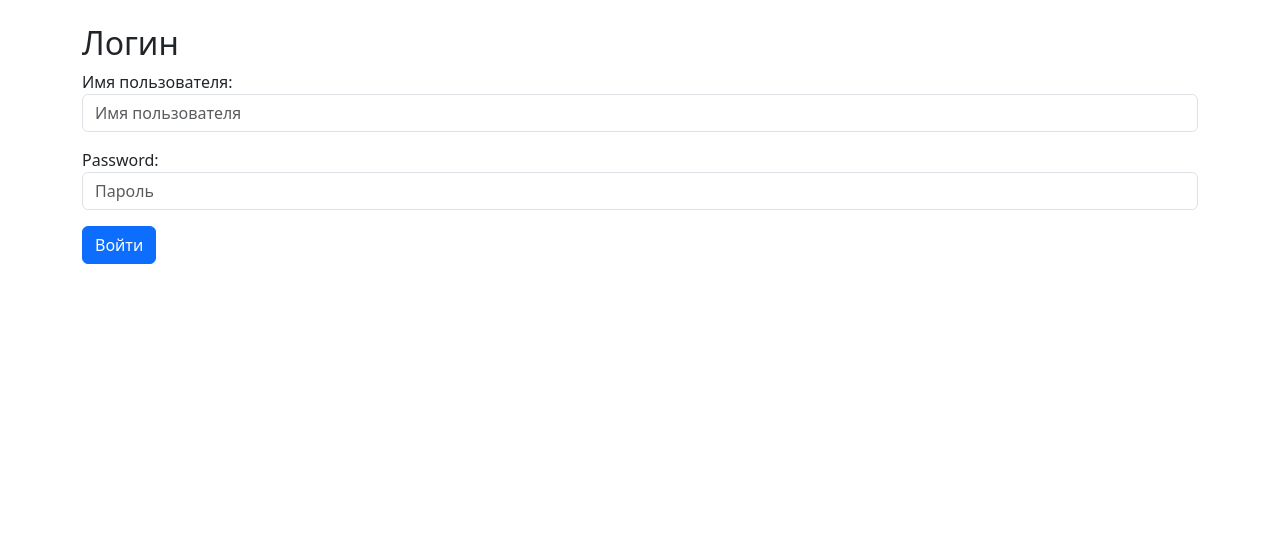
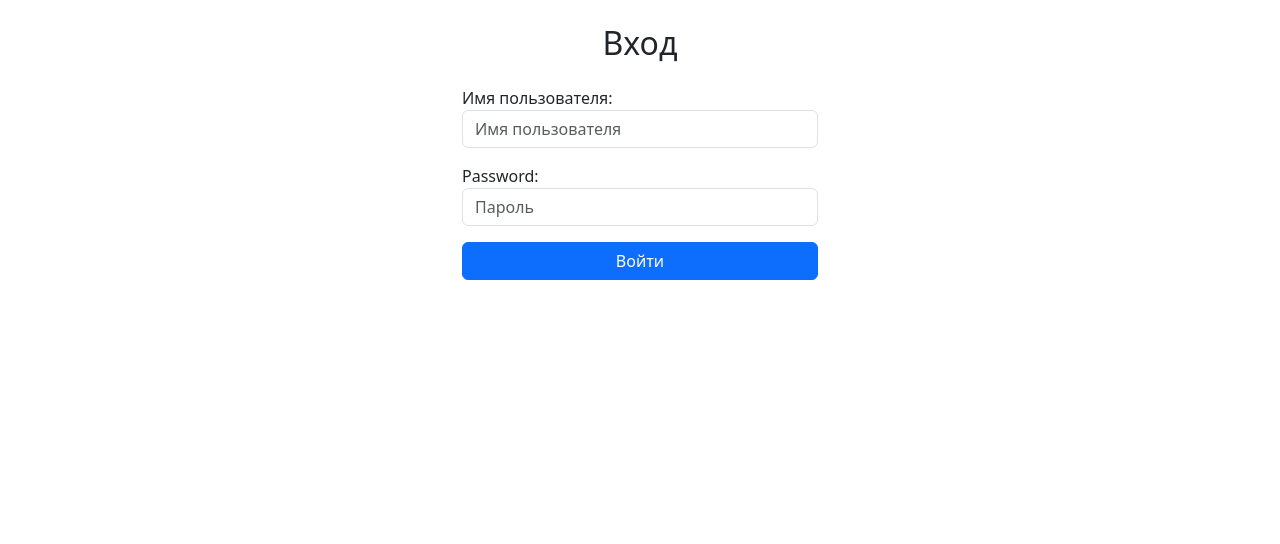
Before and after one commit to VladimirMonin/django_consult_315, a Django app: page /user/login/ in a window 1280 px wide. Shown: the part 56-600 px from the top of the page. Run offline with Django 5.2, Linux system fonts and the light colour scheme.

Commit message:
ref: облагородил формы логина и регистрации

```diff
--- a/user/forms.py
+++ b/user/forms.py
@@ -8,7 +8,7 @@ class CustomLoginForm(AuthenticationForm):
 
 class CustomUserCreationForm(UserCreationForm):
     username = forms.CharField(widget=forms.TextInput(attrs={'class': 'form-control', 'placeholder': 'Имя пользователя'}))
-    password1 = forms.CharField(widget=forms.PasswordInput(attrs={'class': 'form-control', 'placeholder': 'Пароль'}))
+    password1 = forms.CharField(widget=forms.PasswordInput(attrs={'class': 'form-control', 'placeholder': 'Пароль'}), help_text='')
     password2 = forms.CharField(widget=forms.PasswordInput(attrs={'class': 'form-control', 'placeholder': 'Подтверждение пароля'}))
 
     class Meta:
--- a/user/templates/login.html
+++ b/user/templates/login.html
@@ -1,16 +1,22 @@
-{% extends "base.html" %}  {% block header %}
+{% extends "base.html" %}
+{% block header %}
 {% include 'menu.html' %}
-{% endblock %} {% block content %}
+{% endblock %}
+{% block content %}
 <div class="container py-4">
-  <div class="row">
-    <section class="col-12 mb-4">
-      <h2>Логин</h2>
+  <div class="row justify-content-center">
+    <div class="col-12 col-sm-10 col-md-8 col-lg-6 col-xl-4">
+      <section class="mb-4">
+        <h2 class="mb-4 text-center">Вход</h2>
         <form method="post">
           {% csrf_token %}
           {{ form.as_p }}
+          <div class="d-grid">
             <button type="submit" class="btn btn-primary">Войти</button>
+          </div>
         </form>
       </section>
     </div>
   </div>
+</div>
 {% endblock %}
```
Also changed, not shown: user/templates/register.html (+16 -4 lines), README.md. Lines whose indentation alone changed are shown as unchanged.
